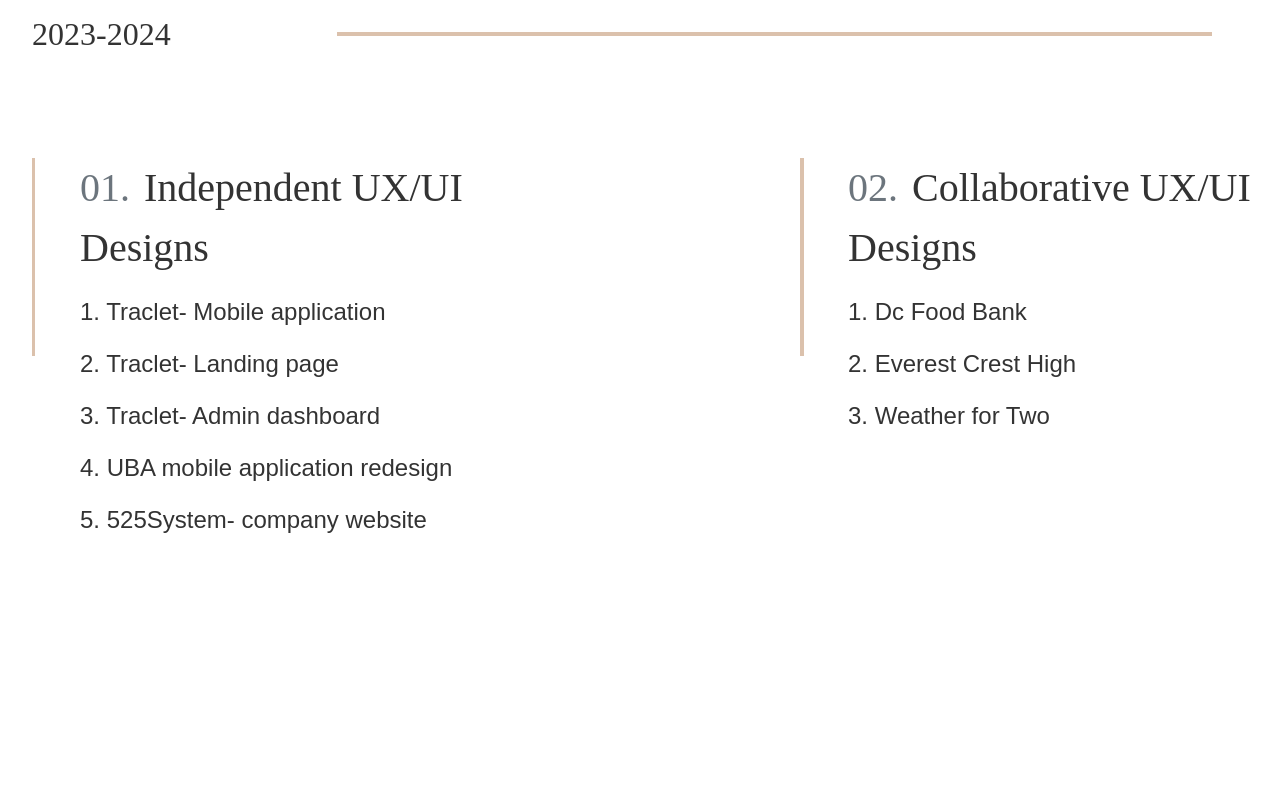
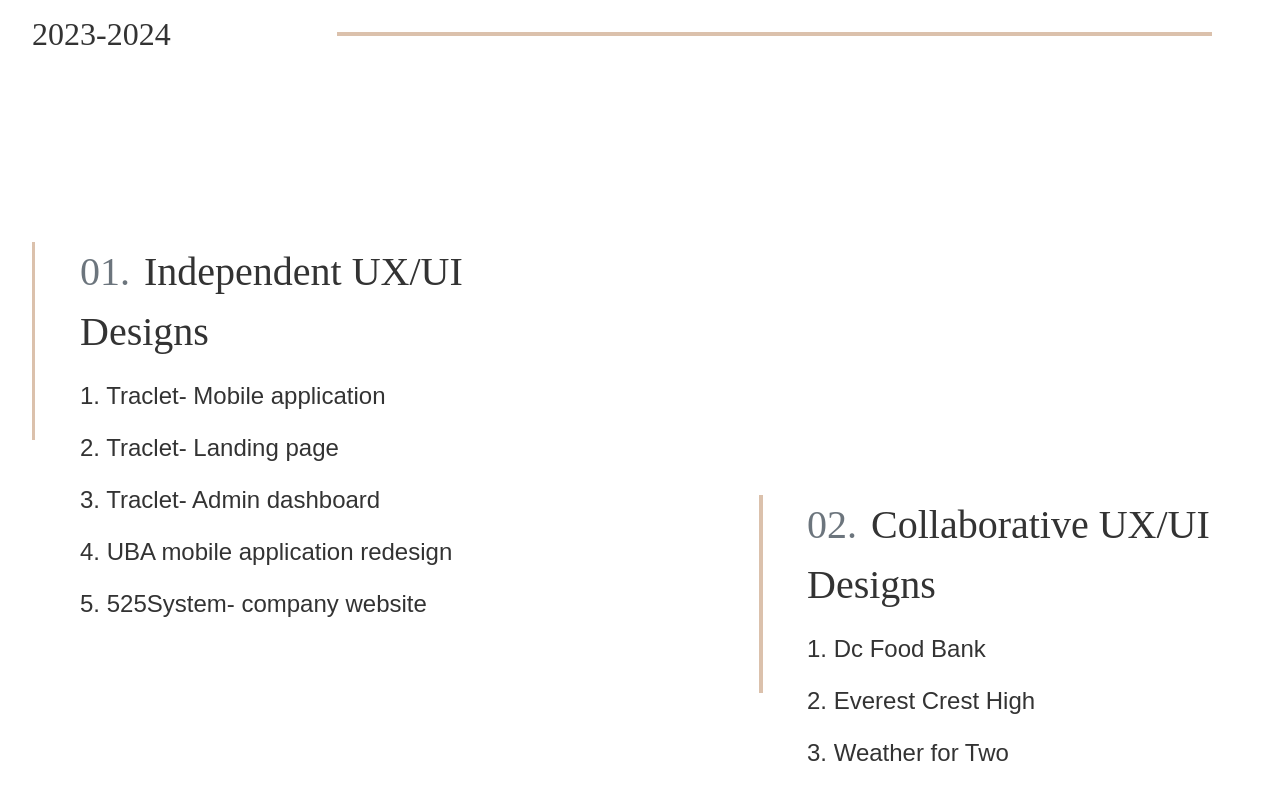
Before and after one commit to SlimCakes/Susan-Nkere-Portfolio, a Vue app: page / in a window 1280 px wide. Shown: the part 5796-6596 px from the top of the page. Built offline with nearby package versions, Linux system fonts and the light colour scheme.

Commit message:
Jan 6th fourth commit

```diff
--- a/src/components/PortfolioComponent.vue
+++ b/src/components/PortfolioComponent.vue
@@ -6,10 +6,10 @@
       <div class="w-[923px] h-[4px] bg-[#DBC1AC]"></div>
     </div>
     <!-- Main content grid -->
-    <div class="grid grid-cols-1 lg:grid-cols-2 gap-x-24 gap-y-16 mb-[1200px]">
+    <div class="grid grid-cols-1 lg:grid-cols-2 gap-x-[14px] gap-y-[14px] mb-[493px]">
       <!-- Independent UX/UI Designs -->
       <div>
-        <div class="relative w-[547px]">
+        <div class="relative w-[547px] mt-[84px]">
           <!-- Vertical line -->
           <div class="absolute left-0 top-0 w-[3px] h-[198px] bg-[#DBC1AC]"></div>
 
@@ -31,7 +31,7 @@
 
       <!-- Collaborative UX/UI Designs -->
       <div>
-        <div class="relative w-[544px]">
+        <div class="relative w-[544px] mt-[337px]">
           <!-- Vertical line -->
           <div class="absolute left-0 top-0 w-[4px] h-[198px] bg-[#DBC1AC]"></div>
 
```
